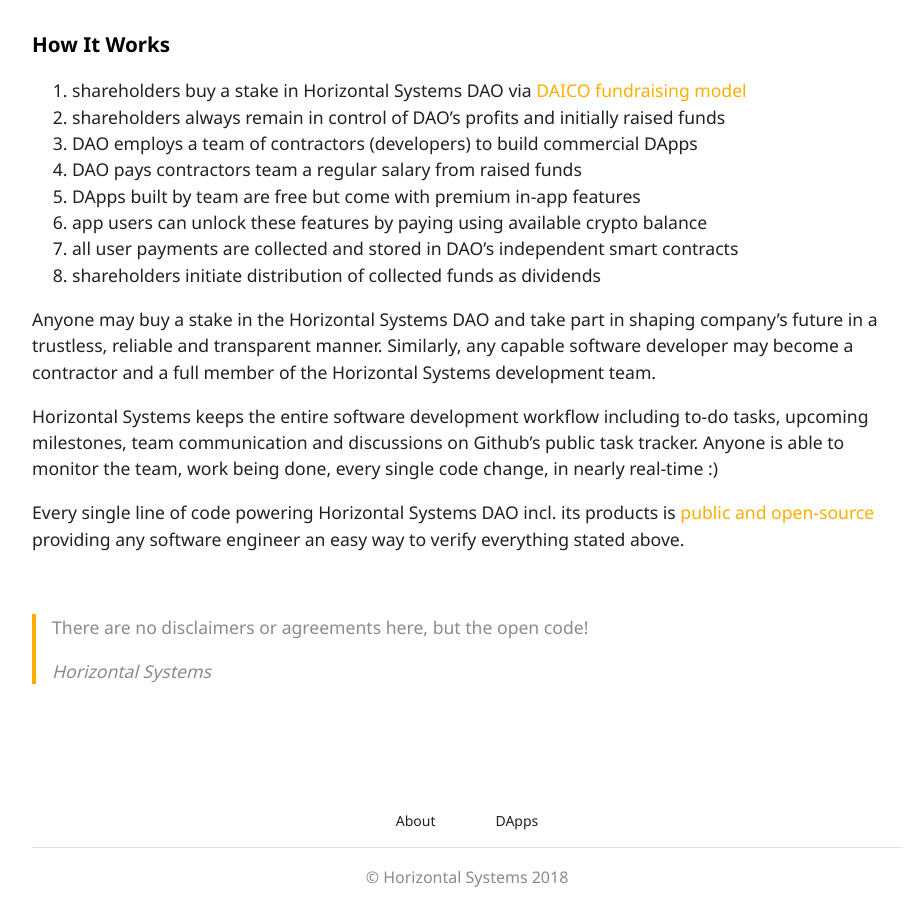
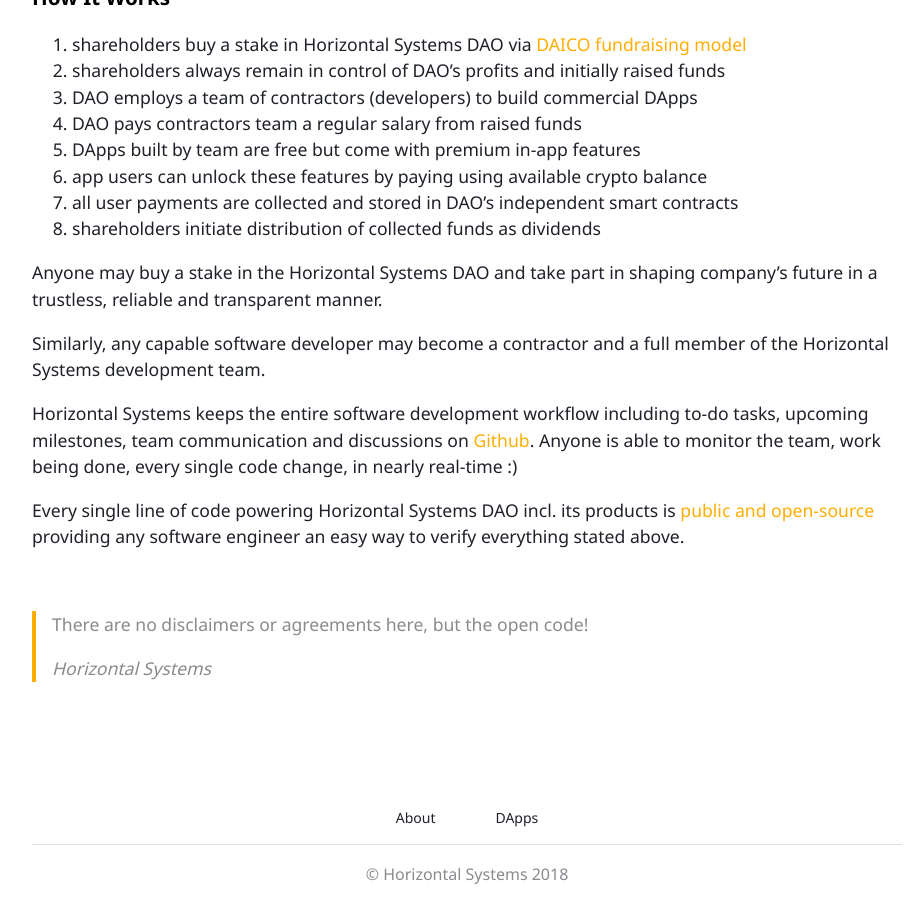
Before and after one commit to horizontalsystems/horizontalsystems.github.io, a Jekyll site: the page built from index.md, in a window 1280 px wide and 900 px high, scrolled down 2038 px. Shown: the whole window, without its empty margins (173-1092 px from the left). Built offline with Jekyll 4.4.1, drawn with Linux system fonts in a browser that asks for light colours; some of the changed text lies outside the part shown.

Commit message:
work in progress ...

```diff
--- a/_includes/header.html
+++ b/_includes/header.html
@@ -27,7 +27,16 @@
           <a class="nav-link" href="/hs-dapps">DApps</a>
           <div class="nav-bottom"></div>
         </li>
+        <li class="nav-item {% if include.menu == 'dapps' %}active{% endif %}">
+          <a class="nav-link" href="/get-in">Join</a>
+          <div class="nav-bottom"></div>
+        </li>
       </ul>
     </div>
   </nav>
 </header>
+
+
+
+href="/get-in">Join</a></li>
+    </ul>
--- a/index.md
+++ b/index.md
@@ -45,9 +43,11 @@
 7. all user payments are collected and stored in DAO's independent smart contracts
 8. shareholders initiate distribution of collected funds as dividends
 
-Anyone may buy a stake in the Horizontal Systems DAO and take part in shaping company's future in a trustless, reliable and transparent manner. Similarly, any capable software developer may become a contractor and a full member of the Horizontal Systems development team.
+Anyone may buy a stake in the Horizontal Systems DAO and take part in shaping company's future in a trustless, reliable and transparent manner.
 
-Horizontal Systems keeps the entire software development workflow including to-do tasks, upcoming milestones, team communication and discussions on Github's public task tracker. Anyone is able to monitor the team, work being done, every single code change, in nearly real-time :)
+Similarly, any capable software developer may become a contractor and a full member of the Horizontal Systems development team.
+
+Horizontal Systems keeps the entire software development workflow including to-do tasks, upcoming milestones, team communication and discussions on [Github](https://github.com/horizontalsystems/). Anyone is able to monitor the team, work being done, every single code change, in nearly real-time :)
 
 Every single line of code powering Horizontal Systems DAO incl. its products is [public and open-source](https://github.com/horizontalsystems/) providing any software engineer an easy way to verify everything stated above.
 
```
Also changed, not shown: other parts of index.md (+0 -2 lines), get-in.md (added, +4 -0 lines).
